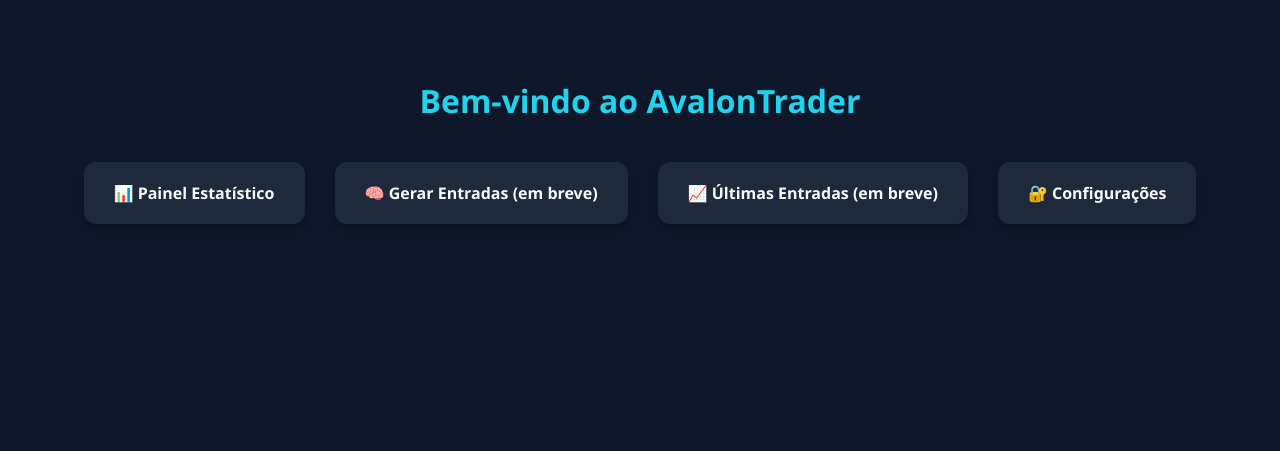
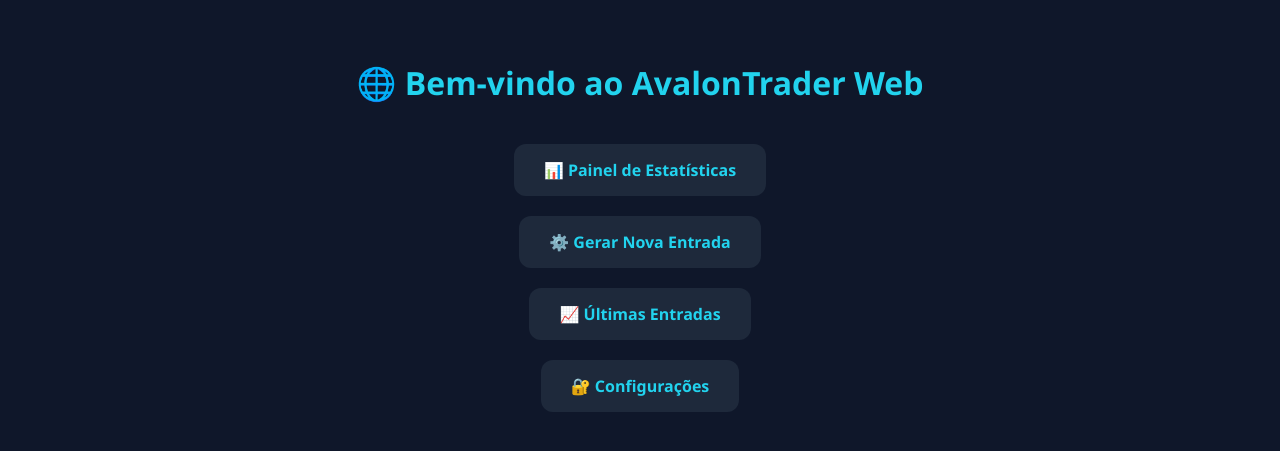
Before and after one commit to Alixandrinoj7/Trading-system-bot, a Flask app: page /home in a window 1280 px wide. Shown: the top 451 px of the page. Run offline with Flask 3, Linux system fonts and the light colour scheme.

Commit message:
✨ Tela inicial com menu de navegação implementada

```diff
--- a/app.py
+++ b/app.py
@@ -40,10 +40,6 @@
             return render_template('login.html', erro="Usuário ou senha incorretos.")
     return render_template('login.html')
 
-@app.route('/home')
-def home():
-    return render_template('home.html')
-
 from datetime import datetime, timedelta
 
 @app.route('/dashboard')
@@ -77,6 +73,9 @@
         sinais_negativos=sinais_negativos,
         assertividade=assertividade
     )
+@app.route('/home')
+def home():
+    return render_template('home.html')
 
 if __name__ == '__main__':
     app.run(host='0.0.0.0', port=int(os.environ.get("PORT", 8080)))
--- a/templates/home.html
+++ b/templates/home.html
@@ -5,11 +5,12 @@
     <title>Início - AvalonTrader</title>
     <style>
         body {
+            background-color: #0f172a;
             font-family: 'Segoe UI', sans-serif;
-            background-color: #0f172a;
             color: #f8fafc;
+            margin: 0;
+            padding: 40px;
             text-align: center;
-            padding: 50px;
         }
 
         h1 {
@@ -19,35 +20,35 @@
 
         .menu {
             display: flex;
-            justify-content: center;
-            gap: 30px;
-            flex-wrap: wrap;
+            flex-direction: column;
+            align-items: center;
+            gap: 20px;
         }
 
         .menu a {
             background-color: #1e293b;
-            color: #f8fafc;
-            padding: 20px 30px;
+            color: #22d3ee;
+            padding: 15px 30px;
+            border-radius: 12px;
             text-decoration: none;
-            border-radius: 12px;
-            box-shadow: 0 4px 10px rgba(0,0,0,0.3);
-            transition: 0.3s;
             font-weight: bold;
+            transition: background-color 0.3s;
         }
 
         .menu a:hover {
-            background-color: #22d3ee;
-            color: #0f172a;
+            background-color: #2563eb;
+            color: #fff;
         }
     </style>
 </head>
 <body>
-    <h1>Bem-vindo ao AvalonTrader</h1>
+    <h1>🌐 Bem-vindo ao AvalonTrader Web</h1>
+
     <div class="menu">
-        <a href="/dashboard">📊 Painel Estatístico</a>
-        <a href="#">🧠 Gerar Entradas (em breve)</a>
-        <a href="#">📈 Últimas Entradas (em breve)</a>
-        <a href="#">🔐 Configurações</a>
+        <a href="/dashboard">📊 Painel de Estatísticas</a>
+        <a href="/gerar">⚙️ Gerar Nova Entrada</a>
+        <a href="/ultimas">📈 Últimas Entradas</a>
+        <a href="/config">🔐 Configurações</a>
     </div>
 </body>
 </html>
```
